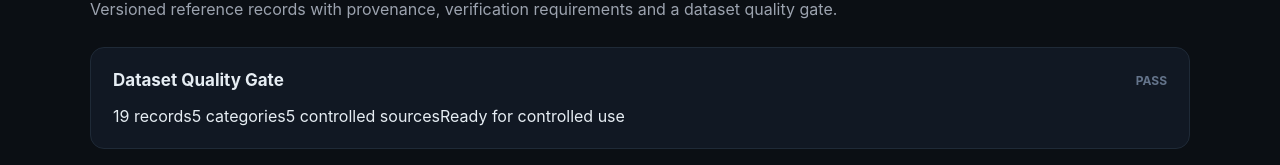
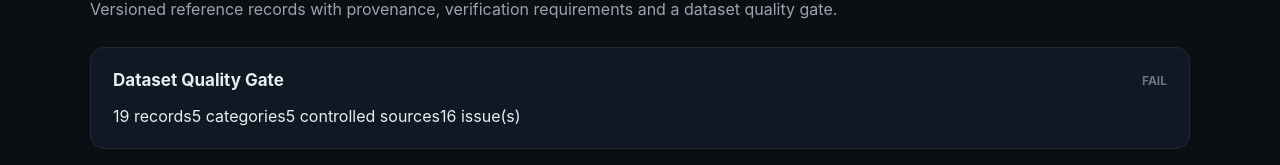
Before and after one commit to idbalorg/hvac-calculator, a React (Vite) app in the folder mep-ai-calculator/: page /reference-data in a window 1280 px wide. Shown: the part 179-344 px from the top of the page. Built offline with nearby package versions, Linux system fonts and the light colour scheme.

Commit message:
Stage 31: harden reference dataset audit provenance checks

```diff
--- a/mep-ai-calculator/src/engineering/reference/referenceDatasetAudit.js
+++ b/mep-ai-calculator/src/engineering/reference/referenceDatasetAudit.js
@@ -1,9 +1,8 @@
-/** Stage 30: reference dataset quality gate. */
+/** Stage 30/31: reference dataset quality gate. */
 import {
   REFERENCE_DATASET,
   REFERENCE_DATASET_VERSION,
   REFERENCE_SOURCES,
-  listReferenceRecords,
 } from "./referenceDataset.js";
 
 const REQUIRED_CATEGORIES = ["locations", "occupantActivities", "ventilation", "constructions", "fenestration"];
@@ -12,32 +11,45 @@ export const auditReferenceDataset = (dataset = REFERENCE_DATASET) => {
   const issues = [];
   const warnings = [];
   const categoryStats = {};
+  const sources = dataset.sources && typeof dataset.sources === "object" ? dataset.sources : REFERENCE_SOURCES;
+  const controlledSourceRefs = new Set(Object.keys(sources));
 
   if (!dataset.version) issues.push("Dataset version is required.");
   if (dataset.version !== REFERENCE_DATASET_VERSION) warnings.push(`Runtime dataset version ${dataset.version} differs from module version ${REFERENCE_DATASET_VERSION}.`);
 
   REQUIRED_CATEGORIES.forEach((category) => {
     const records = dataset[category] && typeof dataset[category] === "object" ? Object.values(dataset[category]) : [];
-    categoryStats[category] = { count: records.length, verifiedRecords: 0, engineerDefinedRecords: 0 };
+    categoryStats[category] = { count: records.length, verifiedRecords: 0, engineerDefinedRecords: 0, benchmarkRecords: 0 };
     if (!records.length) issues.push(`Reference category ${category} is empty.`);
     records.forEach((record) => {
       if (!record.id) issues.push(`${category}: record id is missing.`);
       if (!record.sourceRef) issues.push(`${category}/${record.id}: sourceRef is missing.`);
       if (record.verificationRequired !== true) issues.push(`${category}/${record.id}: verificationRequired must be true.`);
+      if (record.sourceRef && !controlledSourceRefs.has(record.sourceRef)) {
+        issues.push(`${category}/${record.id}: sourceRef ${record.sourceRef} is not a controlled source identifier.`);
+      }
       if (record.sourceRef === "ENGINEER_DEFINED_STARTER") categoryStats[category].engineerDefinedRecords += 1;
       else categoryStats[category].verifiedRecords += 1;
+      if (record.benchmarkOnly === true) categoryStats[category].benchmarkRecords += 1;
     });
   });
 
-  Object.values(REFERENCE_SOURCES).forEach((source) => {
+  Object.values(sources).forEach((source) => {
     if (source.verificationRequired !== true) issues.push(`Source ${source.id} must require verification.`);
   });
 
-  const allRecords = REQUIRED_CATEGORIES.flatMap((category) => listReferenceRecords(category));
-  const sourceIds = new Set(Object.keys(REFERENCE_SOURCES));
+  const allRecords = REQUIRED_CATEGORIES.flatMap((category) => {
+    const collection = dataset[category] && typeof dataset[category] === "object" ? dataset[category] : {};
+    return Object.values(collection);
+  });
+  const sourceIds = new Set(Object.keys(sources));
+
   allRecords.forEach((record) => {
-    if (record.sourceRef && record.sourceRef.includes("ASHRAE") && !record.sourceRef.startsWith("ASHRAE_")) {
-      warnings.push(`${record.id}: sourceRef format should use the controlled ASHRAE source identifier.`);
+    if (record.sourceRef && record.sourceRef.includes("ASHRAE") && !sourceIds.has(record.sourceRef)) {
+      issues.push(`${record.id}: ASHRAE sourceRef ${record.sourceRef} is not registered in dataset.sources.`);
+    }
+    if (record.benchmarkOnly === true && record.sourceRef === "ENGINEER_DEFINED_STARTER") {
+      issues.push(`${record.id}: benchmarkOnly records cannot be engineer-defined.`);
     }
   });
 
```
